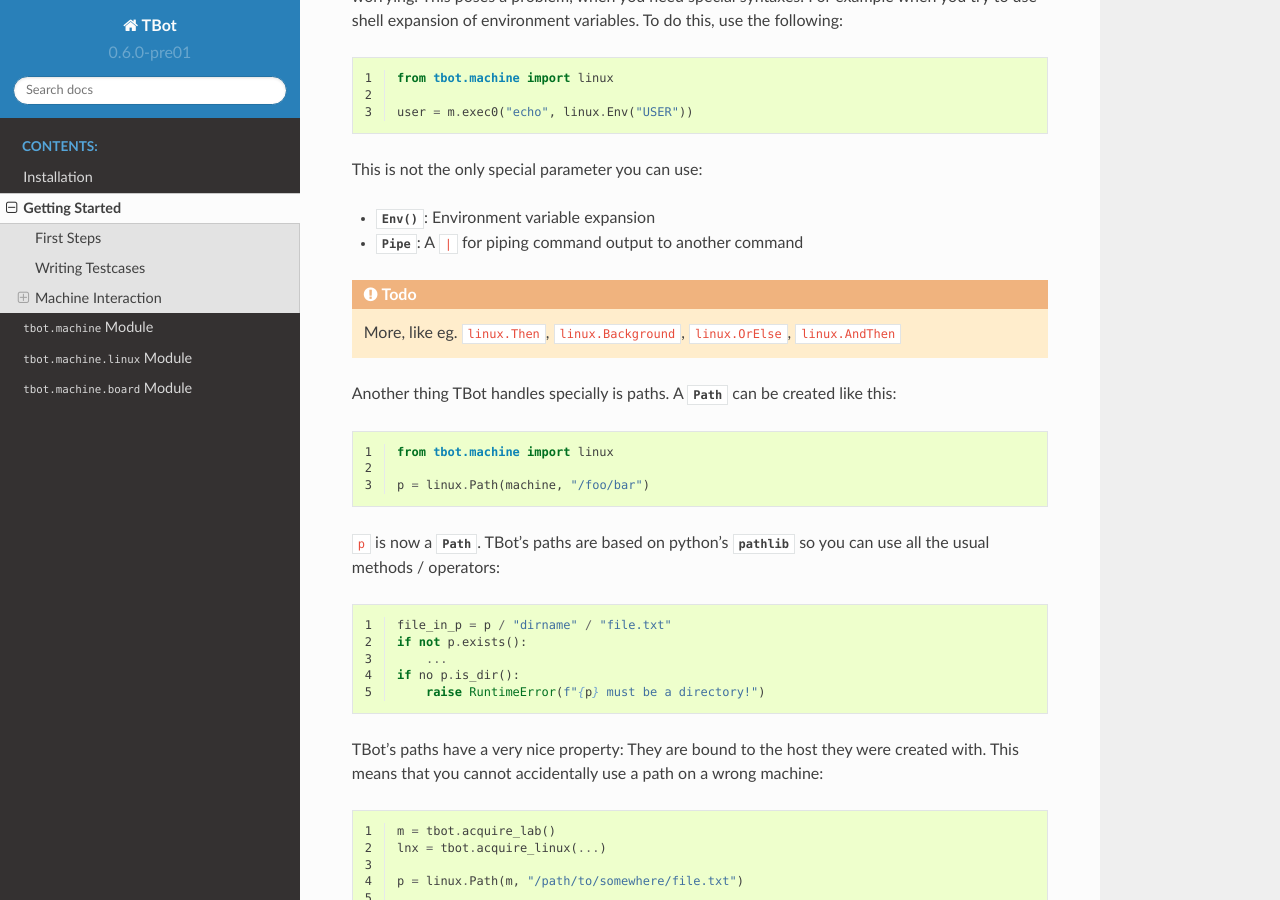
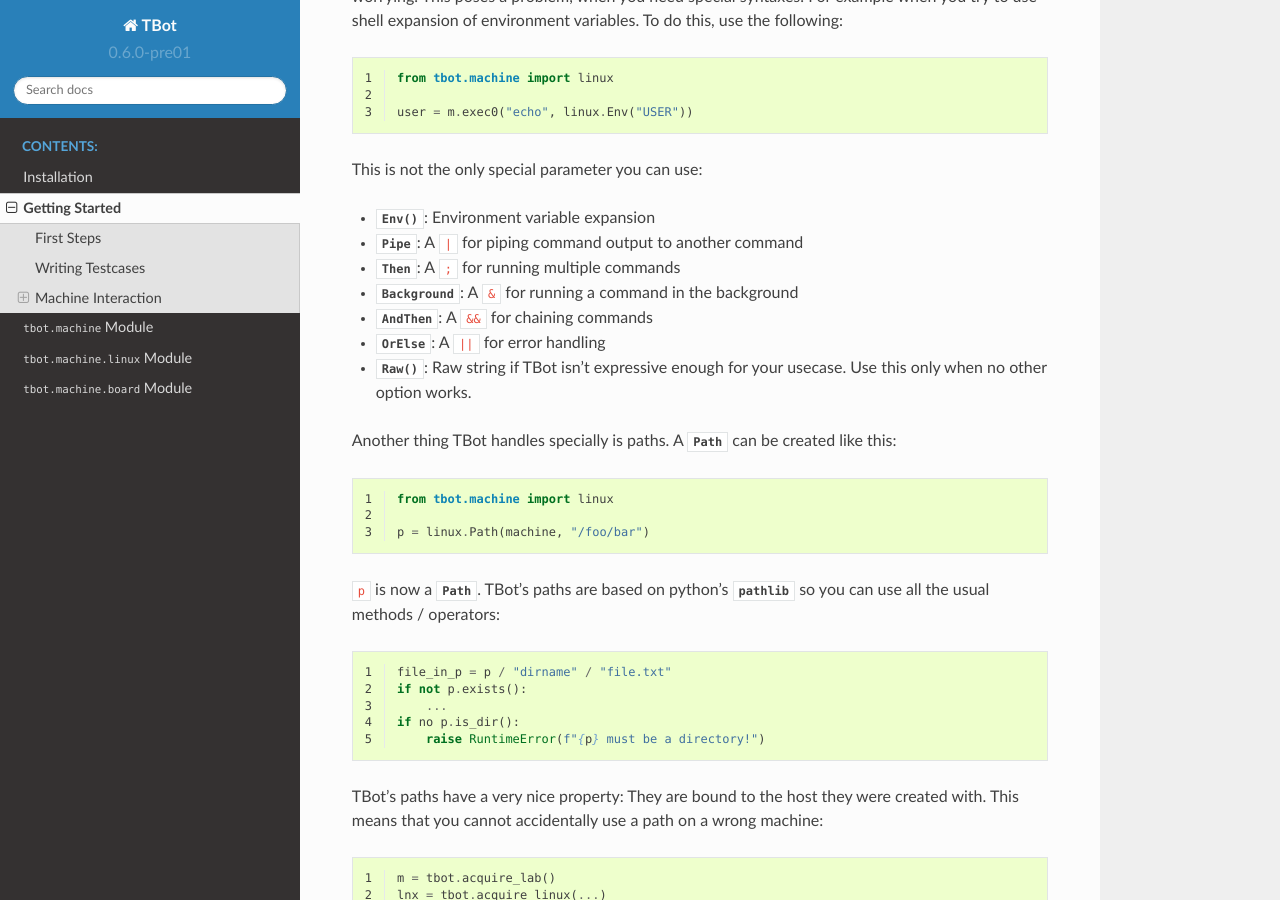
Before and after one commit to Rahix/tbot, a Sphinx documentation site: the page built from doc/getting-started.rst, in a window 1280 px wide and 900 px high, scrolled down 3561 px. Built offline with Sphinx 7.4.7 and the Read the Docs theme 2.0.0, drawn with Linux system fonts in a browser that asks for light colours; pages that are not in the unit, such as notebooks, are missing from menus.

Commit message:
linux: Add more special chars
Signed-off-by: Rahix <hws@denx.de>

```diff
--- a/doc/getting-started.rst
+++ b/doc/getting-started.rst
@@ -170,9 +170,13 @@
 
 * :func:`~tbot.machine.linux.Env`: Environment variable expansion
 * :data:`~tbot.machine.linux.Pipe`: A ``|`` for piping command output to another command
+* :data:`~tbot.machine.linux.Then`: A ``;`` for running multiple commands
+* :data:`~tbot.machine.linux.Background`: A ``&`` for running a command in the background
+* :data:`~tbot.machine.linux.AndThen`: A ``&&`` for chaining commands
+* :data:`~tbot.machine.linux.OrElse`: A ``||`` for error handling
+* :func:`~tbot.machine.linux.Raw`: Raw string if TBot isn't expressive enough for your usecase.
+  Use this only when no other option works.
 
-.. TODO::
-    More, like eg. ``linux.Then``, ``linux.Background``, ``linux.OrElse``, ``linux.AndThen``
 
 Another thing TBot handles specially is paths.  A :class:`~tbot.machine.linux.Path` can be
 created like this::
```
Also changed, not shown: doc/module-linux.rst (+34 -0 lines), 2 other files.
